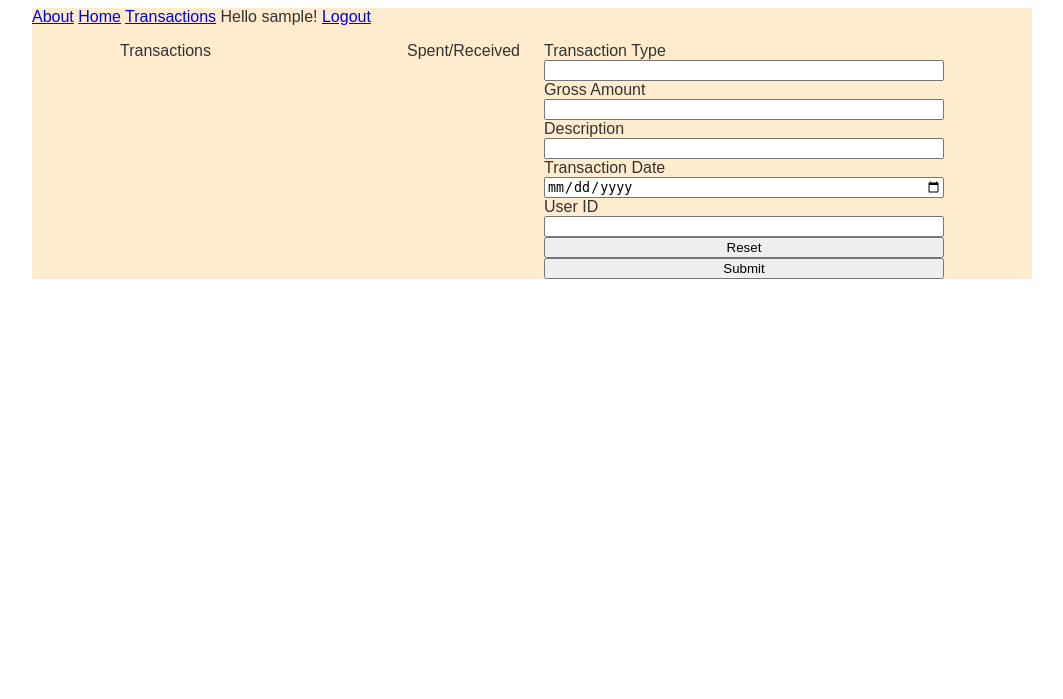
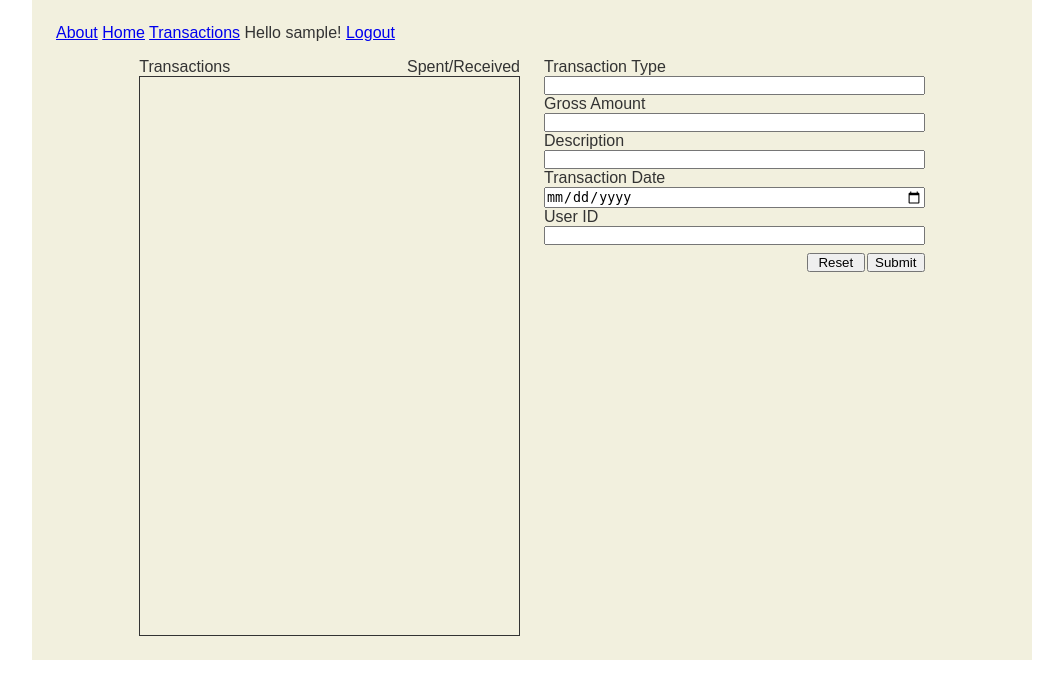
Before and after one commit to Michael-YZhou/Flask-Budgeting-Tool, a Flask app: page /transactions in a window 1280 px wide. Shown: the top 699 px of the page, without its empty margins (108-1171 px from the left). Run offline with Flask 3, Linux system fonts and the light colour scheme; the visitor is signed in with stand-in values (Sample User, id 1); data that the repository does not hold is empty; some libraries are stand-ins or nearby versions.

Commit message:
add some css styling

```diff
--- a/static/style.css
+++ b/static/style.css
@@ -1,11 +1,18 @@
+* {
+  padding: 0;
+  margin: 0;
+  box-sizing: border-box;
+}
+
 .main_container {
   flex-direction: column;
   justify-content: space-between;
   width: 1000px;
-  background-color: blanchedalmond;
+  background-color: rgb(242, 240, 222);
   margin: 0 auto;
   font-family: sans-serif;
   color: #333;
+  padding: 24px;
 }
 
 .flex_container {
@@ -38,7 +45,13 @@
 .entry_list_box {
   flex-direction: column;
   width: 100%;
+  height: 70vh;
   gap: 8px;
+  overflow-y: scroll;
+  overflow-x: hidden;
+  /* scrow bar will take up some space and cover the box content */
+  padding: 4px;
+  border: solid #333 1px;
 }
 
 .entry_box {
@@ -50,36 +63,53 @@
 .entry_description_box {
   flex-direction: column;
   width: 50%;
-  background-color: chocolate;
+  background-color: rgb(255, 240, 203);
   padding: 4px;
 }
 
 .entry_amount_box {
   width: 50%;
-  background-color: aquamarine;
+  background-color: rgb(255, 248, 233);
   padding: 4px;
+}
+
+.links {
+  display: flex;
+  justify-content: center;
+  width: 58px;
+  padding: 2px 4px;
+  /* border: solid #333 1px; */
+  background-color: #dcd1c3;
+  color: #333;
+  text-decoration: none;
+  margin-top: 8px;
+  cursor: pointer;
+}
+
+.links:hover {
+  transform: translateY(-1px);
 }
 
 .add_entry_section {
   width: 40%;
-  /* background-color: deeppink; */
 }
 
 .add_entry_form {
   flex-direction: column;
 }
 
-.links {
-  display: flex;
-  justify-content: center;
-  padding: 2px 4px;
-  border: solid #333 2px;
-  background-color: #d1d1d1;
-  color: #333;
-  text-decoration: none;
-  margin-top: 10px;
+.edit_and_delete_btns {
+  /* justify-content: center; */
+  gap: 2px;
 }
 
-.links:hover {
-  transform: translate(2px);
+.reset_and_submit_btns {
+  margin-top: 8px;
+  justify-content: end;
+  gap: 2px;
 }
+
+.form_btn {
+  width: 58px;
+  padding: 2px, 4px;
+}
--- a/templates/transactions.html
+++ b/templates/transactions.html
@@ -22,10 +22,12 @@
             Created by user: {{ entry["user_id"] }}
           </div>
           <!-- adding edit & delete btn to every entry -->
-          <a class="links" href="/forms/entry/edit/{{ entry['id'] }}">Edit</a>
-          <a class="links" href="/forms/entry/delete/{{ entry['id'] }}"
-            >Delete</a
-          >
+          <div class="edit_and_delete_btns flex_container">
+            <a class="links" href="/forms/entry/edit/{{ entry['id'] }}">Edit</a>
+            <a class="links" href="/forms/entry/delete/{{ entry['id'] }}"
+              >Delete</a
+            >
+          </div>
         </div>
         <div class="entry_amount_box">{{ entry["amount"] }}</div>
       </div>
@@ -55,8 +57,10 @@
       <label for="entry_user">User ID</label>
       <input id="entry_user_id" type="number" name="entry_user_id" />
 
-      <input type="reset" />
-      <input type="submit" />
+      <div class="reset_and_submit_btns flex_container">
+        <input class="form_btn" type="reset" />
+        <input class="form_btn" type="submit" />
+      </div>
     </form>
   </div>
 </div>
```
